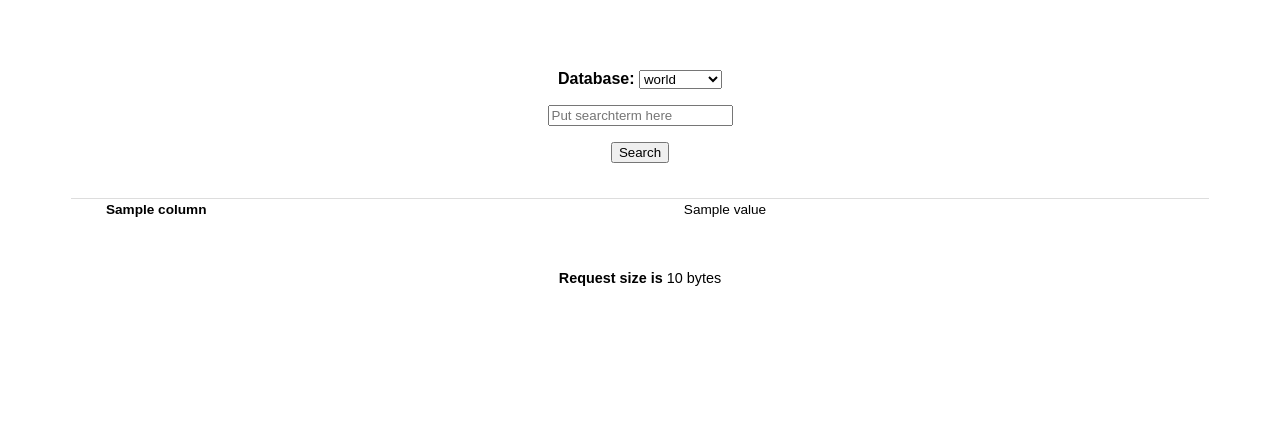
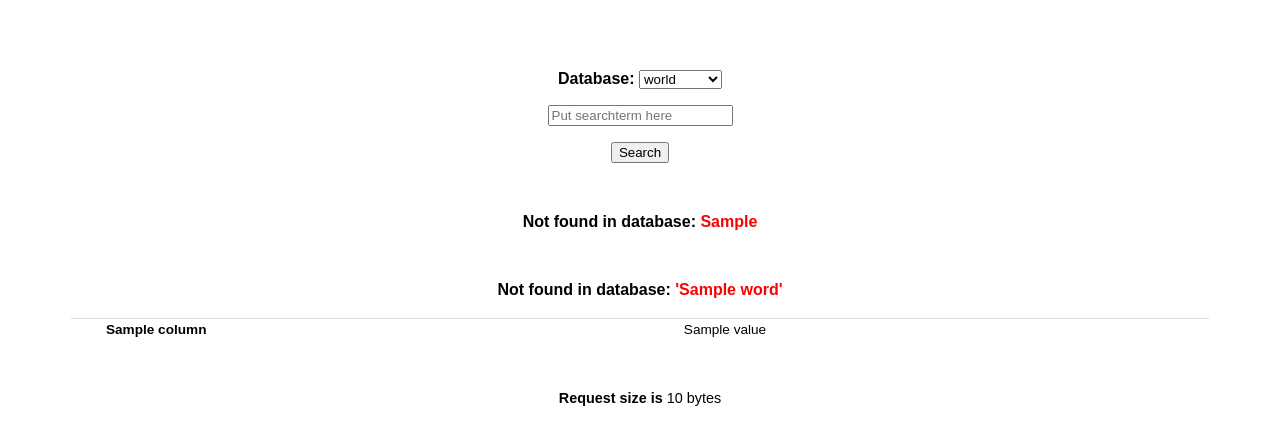
Before and after one commit to mann-brinson/INF551_DjangoApp, a Django app: template mysite/project/templates/project/selectdb.html in a window 1280 px wide. Shown: the top 445 px of the page. Run offline with Django 3.2, Linux system fonts and the light colour scheme; tables that the repository leaves empty hold one stand-in row (values such as "Sample post"); the template is opened without the code that fills it: values that come from a table or form of the project are taken from there, most other values are stand-ins (such as "Sample title", 1, 10 or a date in 2020).

Commit message:
fixed error catching bugs

```diff
--- a/mysite/project/templates/project/selectdb.html
+++ b/mysite/project/templates/project/selectdb.html
@@ -1,10 +1,15 @@
 <html>
+
+<!-- CSS stylesheet -->
 <head>
 	<style>
 		body {font-family: "Arial", Helvetica, sans-serif;}
 
-		div.dbbox {margin-top: 70px; margin-bottom: 10px;}
+		div.dbbox {margin-top: 70px; margin-bottom: 10px; font-weight: bold;}
 		div.reqsize {font-size: 90%; margin-top: 50px; text-align: center;}
+		div.warning {font-size: 100%; margin-top: 50px; text-align: center; font-weight: bold;}
+
+		.redText {color: red;}
 
 		.Table {display: table; width:90%; font-size:85%;}
 		.TableRow {display: table-row;}
@@ -15,12 +20,30 @@
 	</style>
 </head>
 
+
+<!-- HTML code -->
 <body>
+
 <!-- Form used for collecting user search -->
-<div class=dbbox><center><strong><form action='.' method='POST'>{% csrf_token %}
-    {{ form.as_p }} </strong>
+<div class=dbbox><center><form action='.' method='POST'>{% csrf_token %}
+    {{ form.as_p }}
     <input type='submit' value='Search' />
 </form></center></div>
+
+
+<!-- Display any error messages -->
+{% if none_found %}
+	<div class=warning>Not found in database:
+		<span class="redText">{{ none_found }}</span></div>
+{% endif %}
+{% if some_not_found %}
+	<div class=warning>Not found in database:
+	{% for word in some_not_found %}
+		<span class="redText">'{{ word }}'</span>
+	{% endfor %}
+	</div>
+{% endif %}
+
 
 <!-- Display the results, if available -->
 <center><div class="Table">
@@ -44,7 +67,6 @@
 
 <!-- Display the search payload - if available -->
 <div class=reqsize>
-<p>
 {% if size_bytes %}
 	<strong>Request size is </strong>{{ size_bytes }} bytes
 {% elif size_kb %}
@@ -52,7 +74,6 @@
 {% elif size_mb %}
 	<strong>Request size is </strong>{{ size_mb }} MB
 {% endif %}
-</p>
 </div>
 </body>
 </html>
```
Also changed, not shown: mysite/project/views.py (+49 -42 lines).
